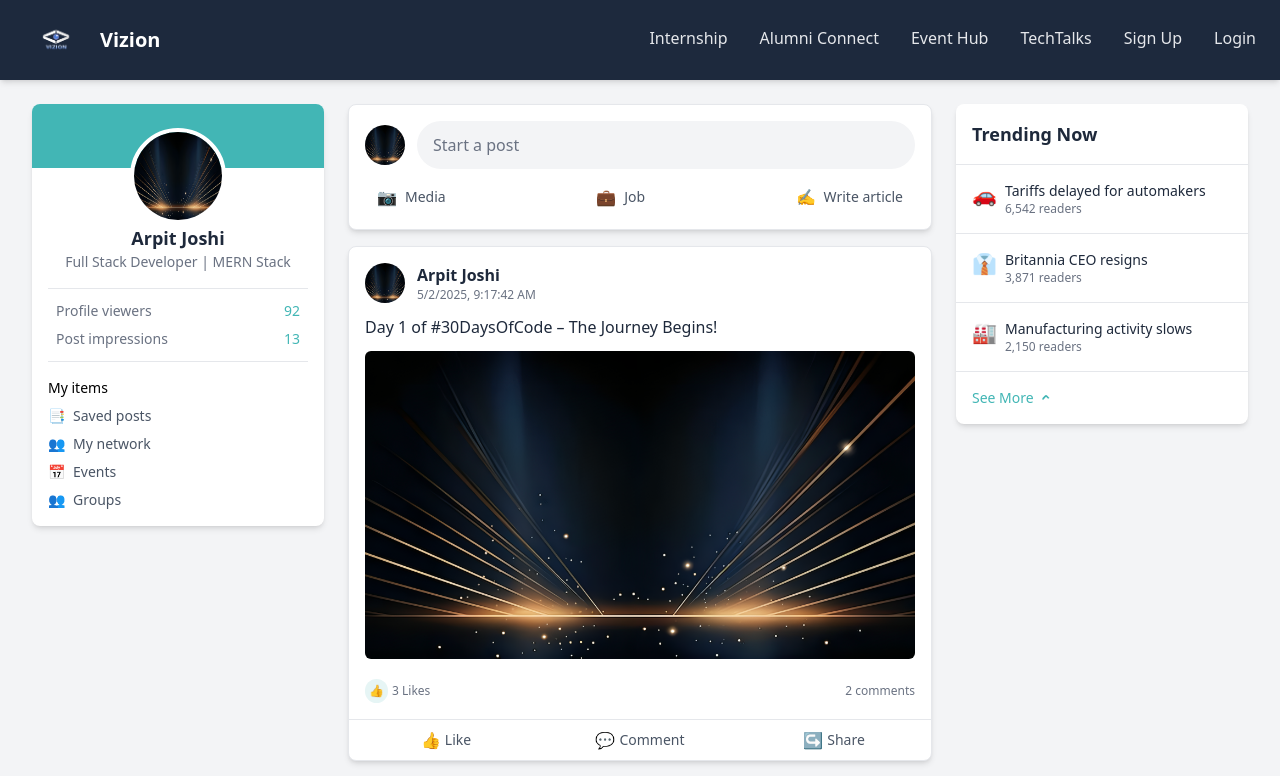
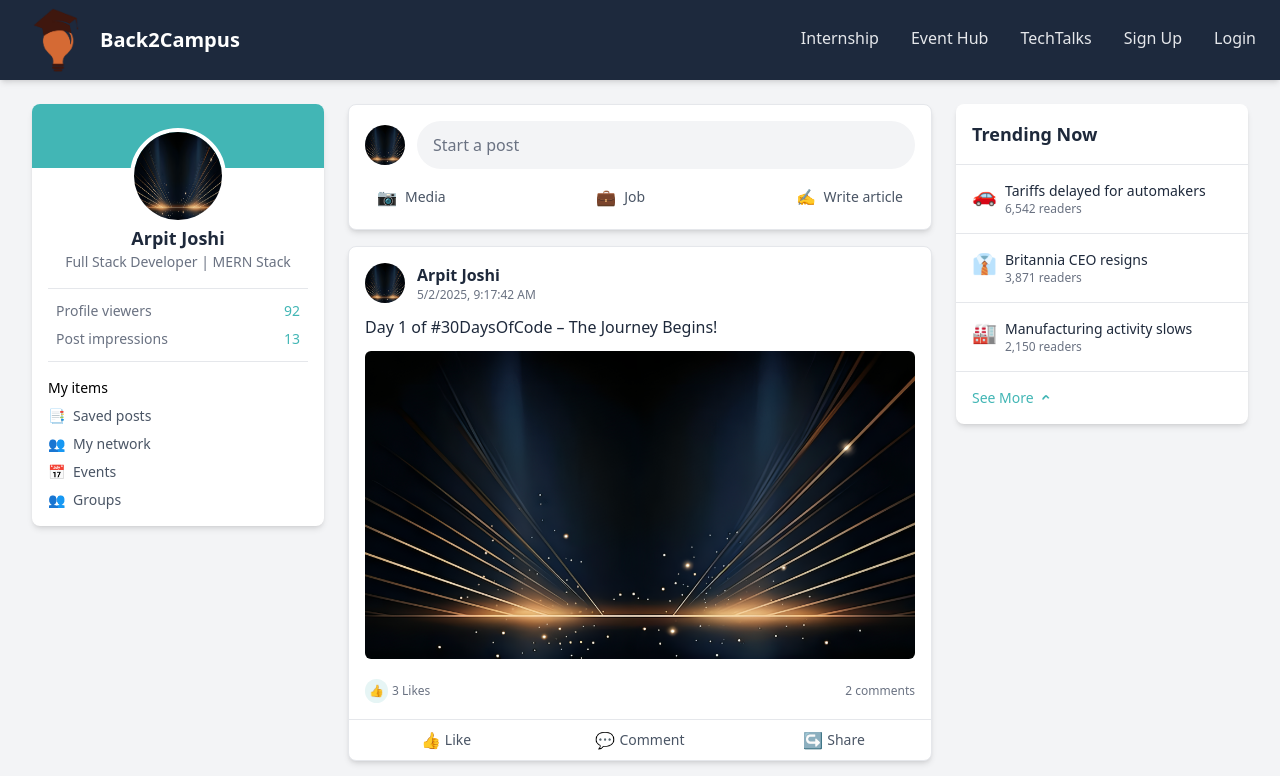
Before and after one commit to SoumyaBhakuni/Back2Campus, a React (Vite) app in the folder frontend/: page / in a window 1280 px wide. Shown: the top 776 px of the page. Built offline with nearby package versions, Linux system fonts and the light colour scheme.

Commit message:
Changes according to the login

```diff
--- a/frontend/src/Components/Navbar.jsx
+++ b/frontend/src/Components/Navbar.jsx
@@ -5,13 +5,15 @@ import { Menu, X } from 'lucide-react';
 const Navbar = () => {
   const [isMenuOpen, setIsMenuOpen] = useState(false);
   const [isAuthenticated, setIsAuthenticated] = useState(false);
+  const [userRole, setUserRole] = useState(null);
   const navigate = useNavigate();
 
   useEffect(() => {
-    // Check if user is logged in (using localStorage or session)
     const user = localStorage.getItem("user");
     if (user) {
       setIsAuthenticated(true);
+      const parsedUser = JSON.parse(user);
+      setUserRole(parsedUser.role);
     }
   }, []);
 
@@ -20,9 +22,10 @@ const Navbar = () => {
   };
 
   const handleLogout = () => {
-    localStorage.removeItem("user"); // Clear stored user data
+    localStorage.removeItem("user");
     setIsAuthenticated(false);
-    navigate("/login"); // Redirect to login page
+    setUserRole(null);
+    navigate("/login");
   };
 
   return (
@@ -31,18 +34,20 @@ const Navbar = () => {
         <div className="flex items-center justify-between">
           <Link to="/" className="flex items-center py-2">
             <div className="rounded-md flex items-center justify-center overflow-hidden">
-              <img src="/public/Vizion logoNOBG.png" alt="Vizion Logo" className="h-16 w-16 object-contain" />
+              <img src="/public/logo.png" alt="Back2Campus Logo" className="h-16 w-16 object-contain" />
             </div>
-            <span className="ml-3 text-xl font-semibold text-white hidden sm:block">Vizion</span>
+            <span className="ml-3 text-xl font-semibold text-white hidden sm:block">Back2Campus</span>
           </Link>
 
           <ul className="text-gray-200 hidden md:flex space-x-8">
             <li className="hover:text-white hover:border-b-2 hover:border-blue-400 pb-1 transition-all">
               <Link to="/internship" className="font-medium">Internship</Link>
             </li>
+            {userRole === "Student" && (
               <li className="hover:text-white hover:border-b-2 hover:border-blue-400 pb-1 transition-all">
                 <Link to="/alumini" className="font-medium">Alumni Connect</Link>
               </li>
+            )}
             <li className="hover:text-white hover:border-b-2 hover:border-blue-400 pb-1 transition-all">
               <Link to="/events" className="font-medium">Event Hub</Link>
             </li>
@@ -90,11 +95,13 @@ const Navbar = () => {
                   Job/Internship Opportunities
                 </Link>
               </li>
+              {userRole === "Student" && (
                 <li className="hover:bg-slate-600 transition-colors">
                   <Link to="/alumini" onClick={() => setIsMenuOpen(false)} className="block px-4 py-3 font-medium">
                     Alumni Connect
                   </Link>
                 </li>
+              )}
               <li className="hover:bg-slate-600 transition-colors">
                 <Link to="/events" onClick={() => setIsMenuOpen(false)} className="block px-4 py-3 font-medium">
                   Event Hub
```
Lines whose indentation alone changed are shown as unchanged.
